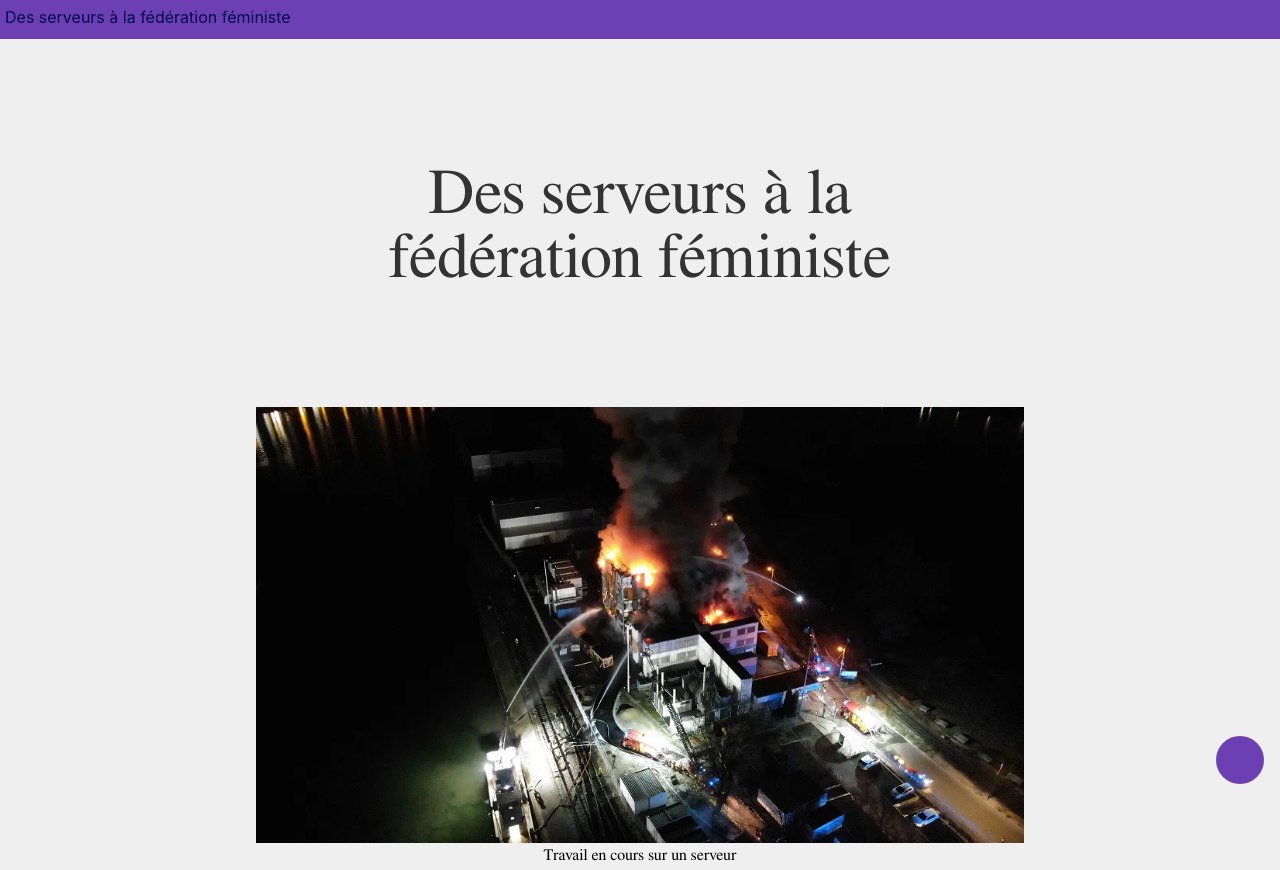
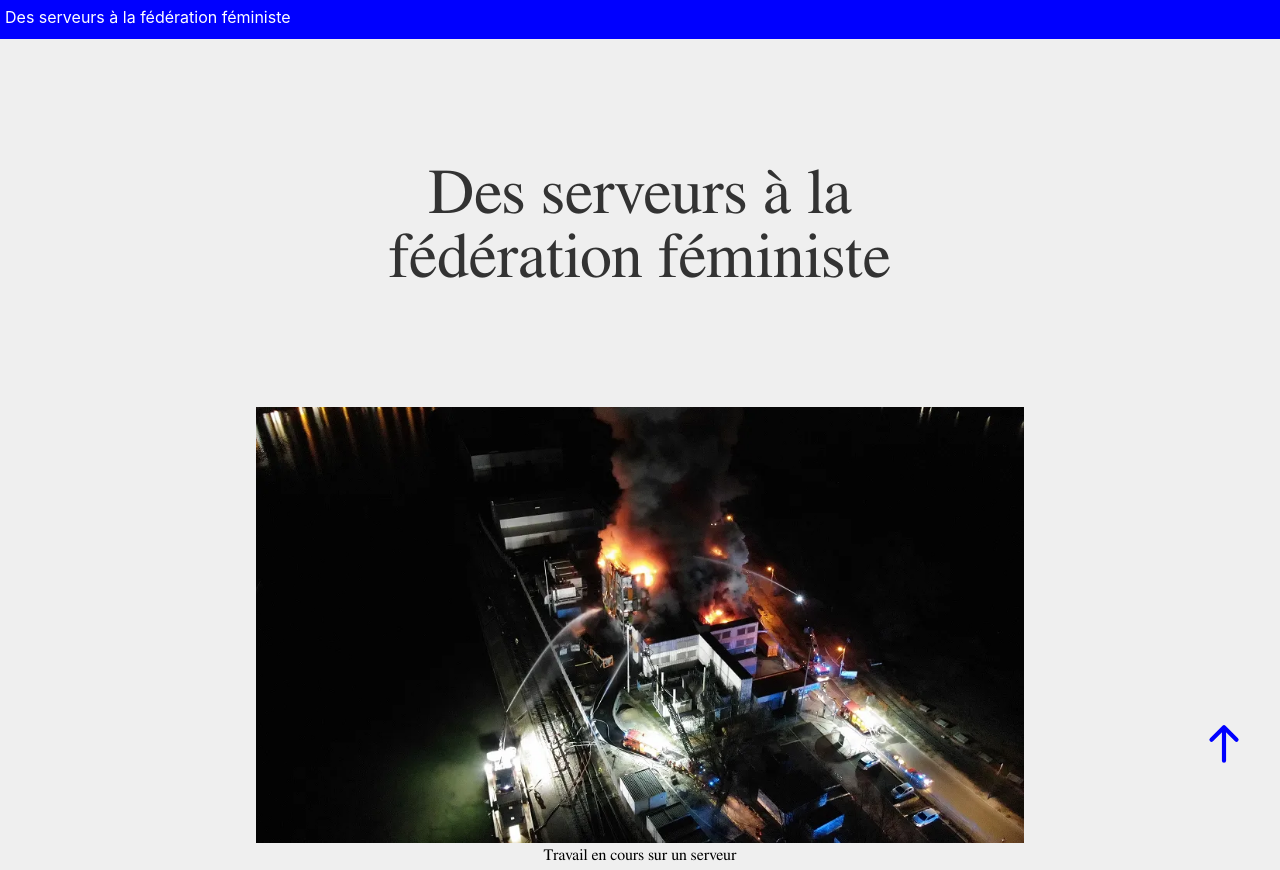
Before and after one commit to RandomLab/boilerplate.memoire, a plain HTML site: page prenom_nom/index.html in a window 1280 px wide. Shown: the top 870 px of the page. Drawn offline with Linux system fonts and the light colour scheme.

Commit message:
ajout fleche top

```diff
--- a/prenom_nom/assets/css/style.css
+++ b/prenom_nom/assets/css/style.css
@@ -9,7 +9,7 @@
         --color-light: #efefef;
         --color-text: var(--color-grey);
         --color-background: var(--color-light);
-        --color-btn: rgb(108, 64, 179);
+        --color-btn: rgb(0, 0, 255);
         scroll-behavior: smooth;
     }
 
@@ -42,7 +42,7 @@
     .titre-fixe h1 {
         font-size: 1rem;
         font-weight: normal;
-        color: rgb(6, 0, 83)
+        color: rgb(255, 255, 255)
     }
 
     /* structure */
@@ -305,16 +305,17 @@
         position: fixed;
         right: 1rem;
         bottom: 1rem;
-        width: 3rem;
-        height: 3rem;
-        border-radius: 50%;
-        background-color: var(--color-btn);
+        width: 5rem;
+        height: 5rem;
+        display: flex;
+        justify-content: center;
+        align-items: center;
 
     }
 
-    .bouton-top:hover {
-        background-color: var(--color-grey);
-    }
+    /* .bouton-top:hover {
+        background-color: var(--color-btn);
+    } */
 
 
 
--- a/prenom_nom/index.html
+++ b/prenom_nom/index.html
@@ -340,7 +340,11 @@
 
   </main>
 
-  <a href='#' class="bouton-top" title="scroll to top"></a>
+  <a href='#' class="bouton-top" title="scroll to top">
+    <svg width="50" height="50" viewBox="0 0 24 24" fill="none" xmlns="http://www.w3.org/2000/svg">
+        <path d="M12 4L12 20M12 4L6 10M12 4L18 10" stroke="blue" stroke-width="2" stroke-linecap="round" stroke-linejoin="round"/>
+      </svg>
+  </a>
 
 </body>
 </html>
```
Also changed, not shown: 1 other file.
